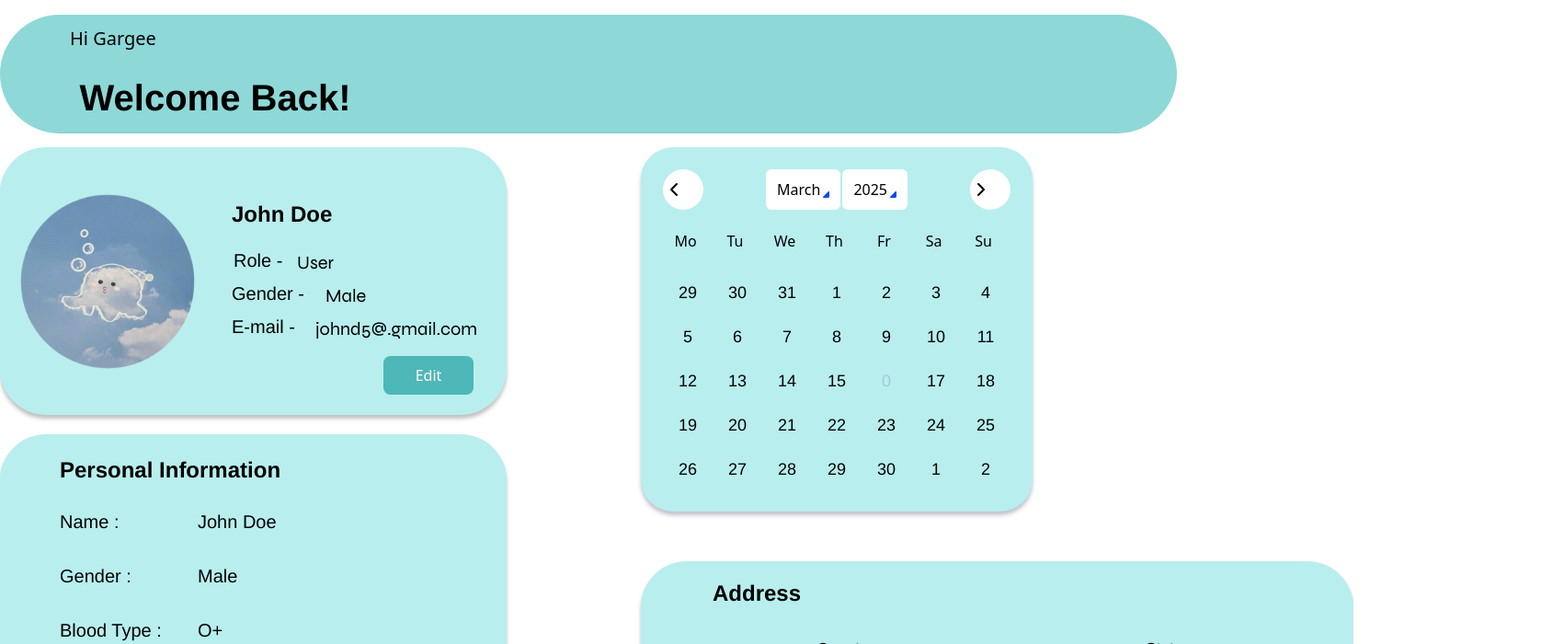
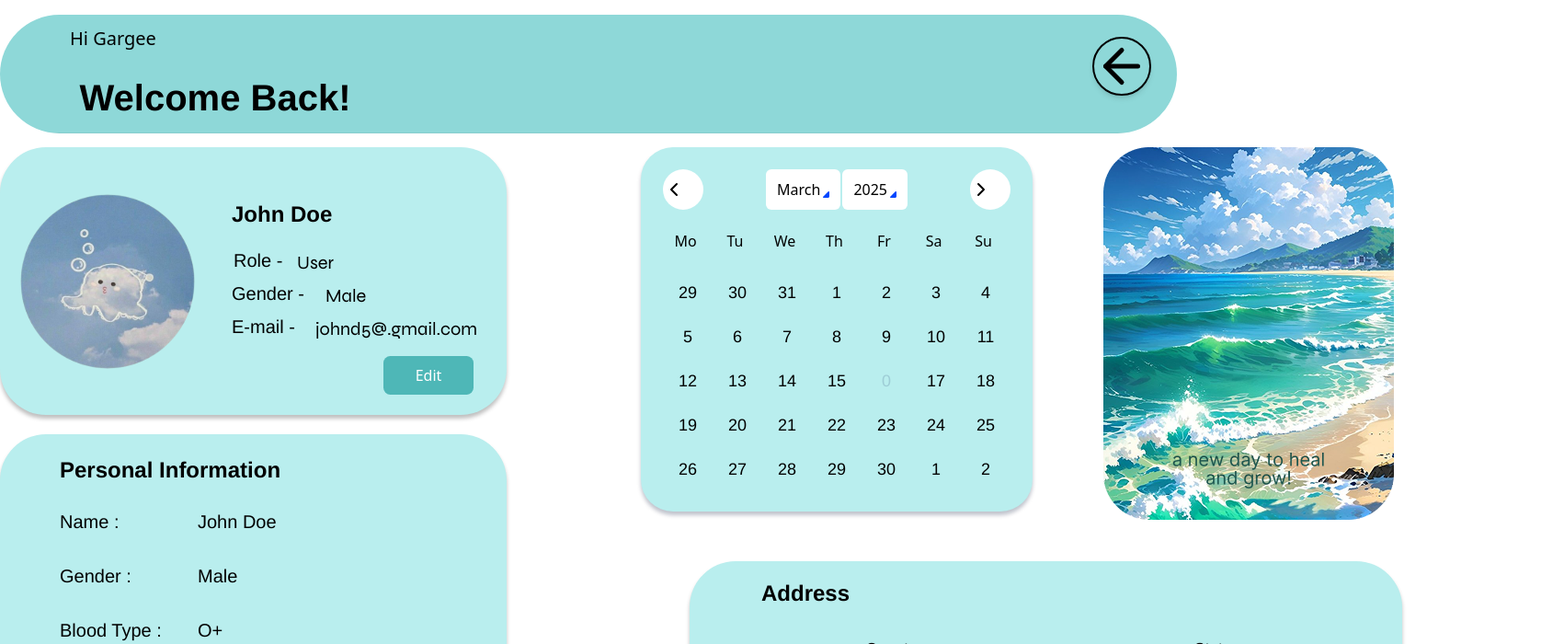
Before and after one commit to hyZenith/CommunoHeal, a React (Vite) app in the folder frontend/vite-project/: page /Profile in a window 1280 px wide. Shown: the top 700 px of the page at 92% size, 1701 px wide, since content can reach past the window. Built offline with nearby package versions, Linux system fonts and the light colour scheme; a web font is replaced by a local one.

Commit message:
change in profile button

```diff
--- a/frontend/vite-project/src/pages/Dashboard/HomePage.jsx
+++ b/frontend/vite-project/src/pages/Dashboard/HomePage.jsx
@@ -30,7 +30,7 @@ const HomePage = () => {
           </div>
 
           <div className="flex items-center gap-3 cursor-pointer">
-            <div className="relative w-[45px] h-[45px] bg-[url(/src/assets/images/union.svg)] bg-[100%_100%]">
+            <div className="relative w-[45px] h-[45px] bg-[url(/src/assets/images/profile_union.svg)] bg-[100%_100%]">
               <img
                 className="absolute w-[15px] h-[15px] top-2.5 left-[15px]"
                 alt="Vector"
--- a/frontend/vite-project/src/pages/Dashboard/Profile.jsx
+++ b/frontend/vite-project/src/pages/Dashboard/Profile.jsx
@@ -1,5 +1,5 @@
 import React from "react";
-import { ChevronLeftIcon, ChevronRightIcon } from "lucide-react";
+import { ChevronLeftIcon, ChevronRightIcon, ArrowLeftIcon } from "lucide-react";
 
 const Profile = () => {
   // Profile data
@@ -51,13 +51,19 @@ const Profile = () => {
     <div className="bg-white flex flex-row justify-center w-full">
       <div className=" bg-white  w-full max-w-[1800px] min-h-[982px] relative">
         {/* Header Section */}
-        <header className=" w-full h-[129px] mt-4 bg-[url(/src/assets/images/section.svg)]  bg-cover bg-[50%_50%] rounded-full">
+        <header className=" w-full h-[129px] mt-4 bg-[url(/src/assets/images/section.svg)]  bg-cover bg-[50%_50%] rounded-full relative">
           <div className="pt-3 pl-[76px] font-medium text-black text-xl">
             Hi Gargee
           </div>
           <h1 className="w-[370px] mt-[20px] ml-[49px] font-['Poppins',Helvetica] font-bold text-black text-[40px] text-center">
             Welcome Back!
           </h1>
+          <button
+            className="absolute top-6 right-7 w-16 h-16 border-2 border-black rounded-full flex items-center justify-center shadow-md hover:bg-gray-200"
+            onClick={() => window.location.href = '/home'}
+          >
+            <ArrowLeftIcon className="w-16 h-16 text-black" />
+          </button>
         </header>
 
         {/* Profile Section */}
@@ -218,12 +224,18 @@ const Profile = () => {
                         >
                           <div
                             className={`h-11 flex w-[50px] items-center justify-center gap-2.5 px-5 py-[13px] relative left-0.5 rounded-md
-                            ${isCurrentMonth ? "bg-basicwhite shadow-basic" : ""}
+                            ${
+                              isCurrentMonth ? "bg-basicwhite shadow-basic" : ""
+                            }
                             ${isSelected ? "bg-light-modeprimaryblue" : ""}`}
                           >
                             <div
                               className={`relative w-fit mt-[-0.50px] font-['Lexend',Helvetica] font-medium text-lg text-center tracking-[0] leading-[18px] whitespace-nowrap
-                              ${isCurrentMonth ? "text-regular" : "text-[#00175326]"}
+                              ${
+                                isCurrentMonth
+                                  ? "text-regular"
+                                  : "text-[#00175326]"
+                              }
                               ${isSelected ? "text-basicwhite" : ""}`}
                             >
                               {day === 0 ? "0" : day}
@@ -239,8 +251,8 @@ const Profile = () => {
           </div>
         </div>
 
-                {/* Address Card */}
-                <div className="w-[775px] h-[350px] absolute top-[610px] left-[697px] bg-[#b9eeee] rounded-[50px] shadow-[0px_4px_4px_#00000040] border-none">
+        {/* Address Card */}
+        <div className="w-[775px] h-[350px] absolute top-[610px] left-[750px] bg-[#b9eeee] rounded-[50px] shadow-[0px_4px_4px_#00000040] border-none">
           <div className="p-0 h-full relative">
             <h2 className="absolute top-[19px] left-[78px] font-['Poppins',Helvetica] font-extrabold text-black text-2xl text-center">
               Address
@@ -264,6 +276,11 @@ const Profile = () => {
             </button>
           </div>
         </div>
+
+        {/* New Div */}
+        <div className="w-[501px] h-[420px] absolute top-40 left-[1200px]  rounded-[50px]  border-none">
+         <img src="/src/assets/images/scenery.png" alt="" />
+        </div>
       </div>
     </div>
   );
```
Also changed, not shown: frontend/vite-project/src/assets/images/profile_union.svg (added), frontend/vite-project/src/assets/images/scenery.png (added).
